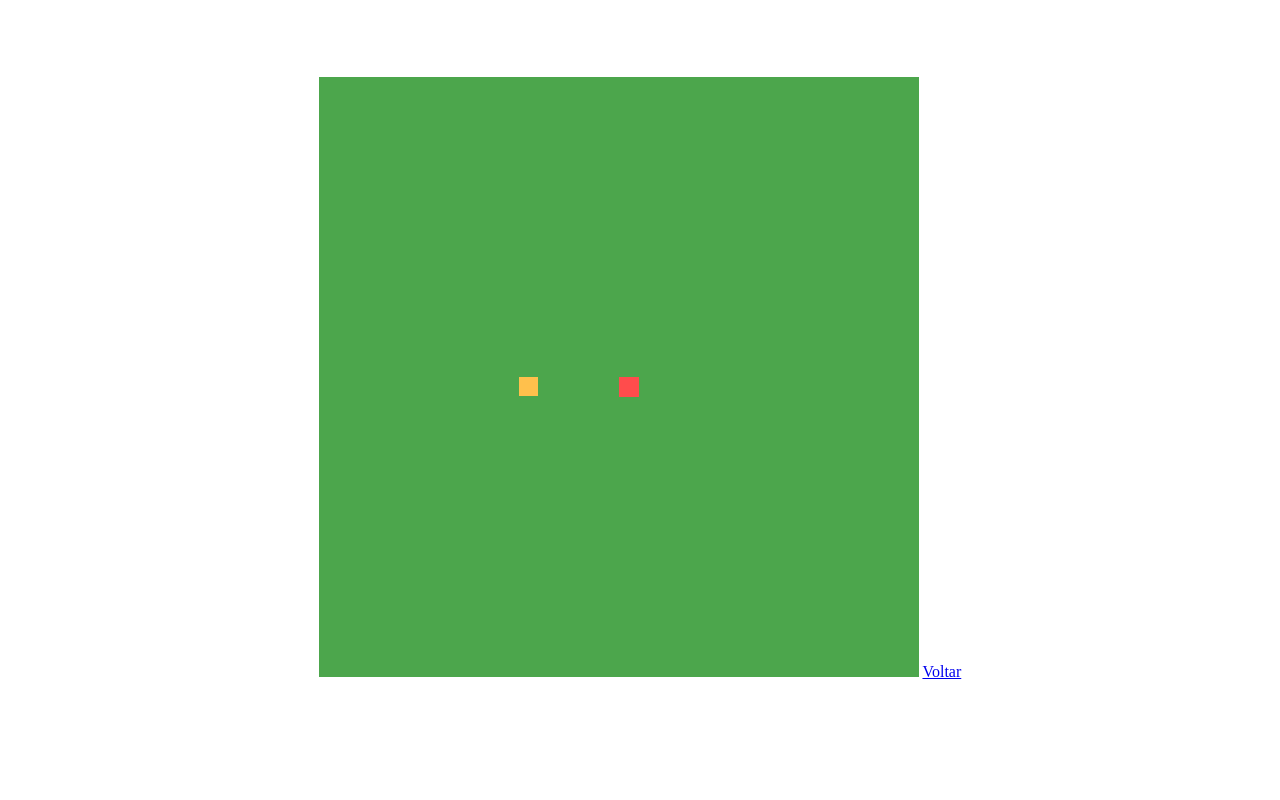
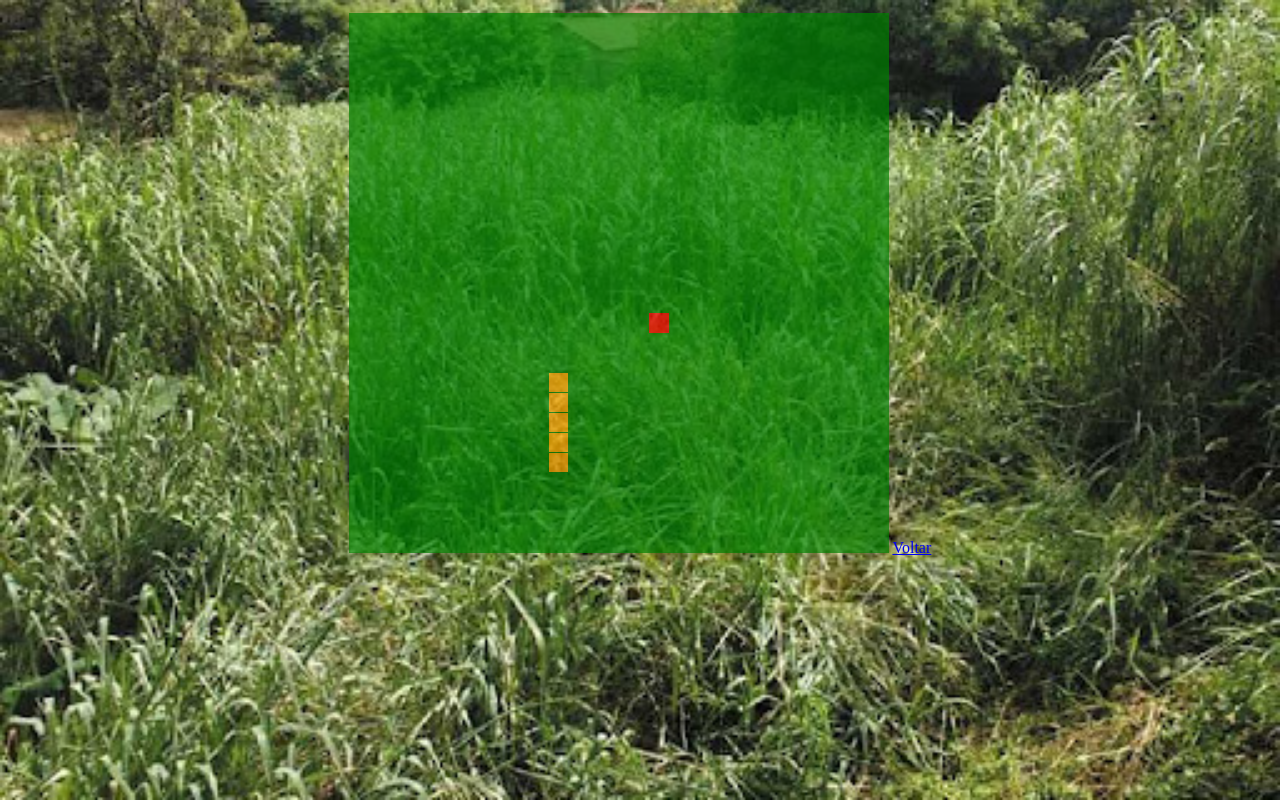
Before and after one commit to CarlosPegoraro/JogosJS, a plain HTML site: page JoguinhoDaCobrinha/index.html in a window 1280 px wide. Drawn offline with Linux system fonts and the light colour scheme.

Commit message:
:tada: Score no Jogo da minhoca

```diff
--- a/JoguinhoDaCobrinha/index.html
+++ b/JoguinhoDaCobrinha/index.html
@@ -6,11 +6,11 @@
         body {
             height: auto;
             background-size: cover!important;
-            background: url(terrenoSprite.png);
+            background: url(mato.jpg);
             background-attachment: fixed;
             background-position: center;
             text-align: center;
-            margin-top: 6%;
+            margin-top: 1%;
         }
 
         canvas {
@@ -20,11 +20,12 @@
 </head>
 <body>
 
-    <canvas id="stage" width="600" height="600"></canvas>
+    <canvas id="stage" width="540" height="540"></canvas>
 
     <a href="../hub.php">Voltar</a>
 
     <script type="text/javascript">
+
 
         window.onload = function(){
 
@@ -35,12 +36,14 @@
 
             const vel = 1;
 
-            var vx = vy = 0;
+            var vx = 0;
+            var vy = 1;
             var px = 10;
             var py = 15;
             var tp = 20;
-            var qp = 30;
+            var qp = 27;
             var ax= ay = 15;
+            var score = 0;
 
             var trail = [];
             tail = 5;
@@ -74,23 +77,25 @@
                     {
                         vx = vy = 0;
                         tail = 5;
+                        alert("Você fez " + score + " pontos");
+                        atualizarPagina();
                     }
                 }
 
                 trail.push({x:px,y:py })
                 while (trail.length > tail) {
                     trail.shift();
-
                 }
 
                 if (ax==px && ay==py){
                     tail++;
+                    score++;
                     ax = Math.floor(Math.random()*qp);
                     ay = Math.floor(Math.random()*qp);
 
                 }
+            }
 
-            }
 
             function keyPush(event){
 
@@ -115,8 +120,11 @@
 
                         break;
                 }
+            }
 
-
+            function atualizarPagina()
+            {
+                window.location.reload();
             }
 
         }
```
